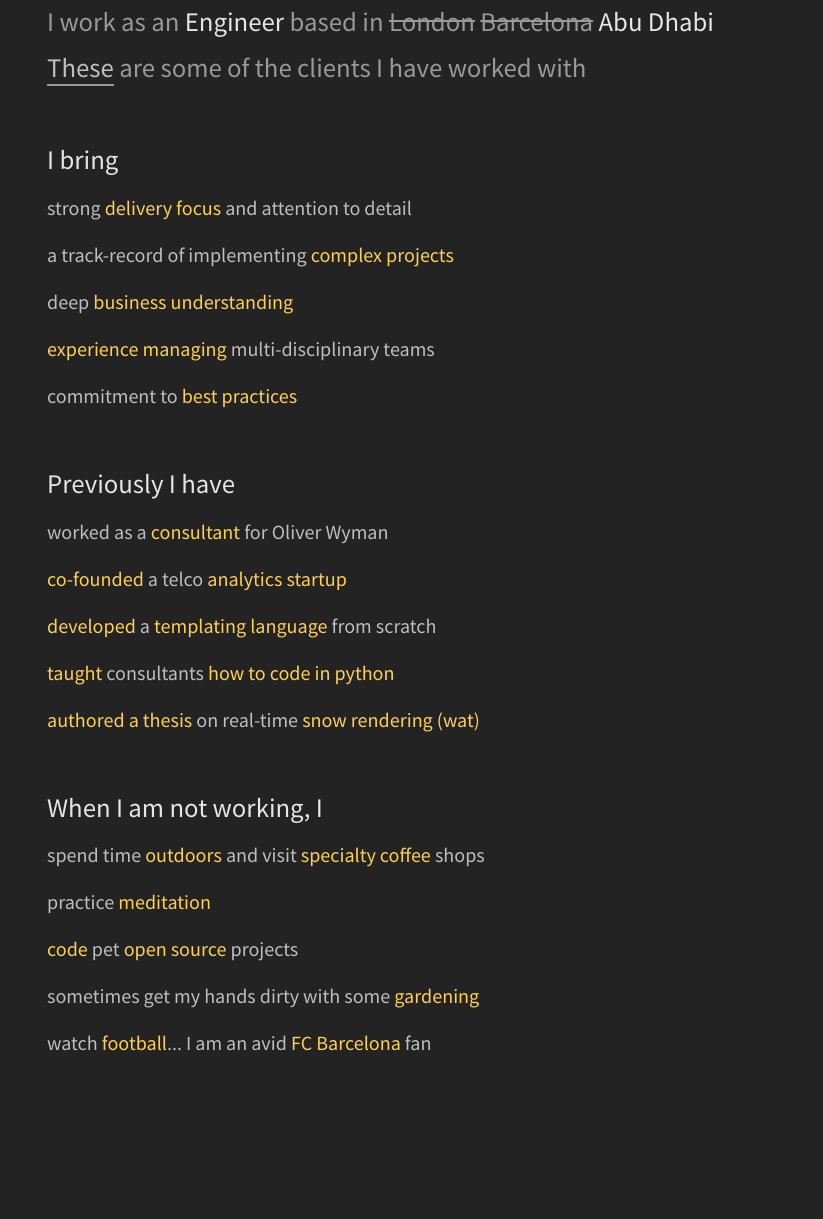
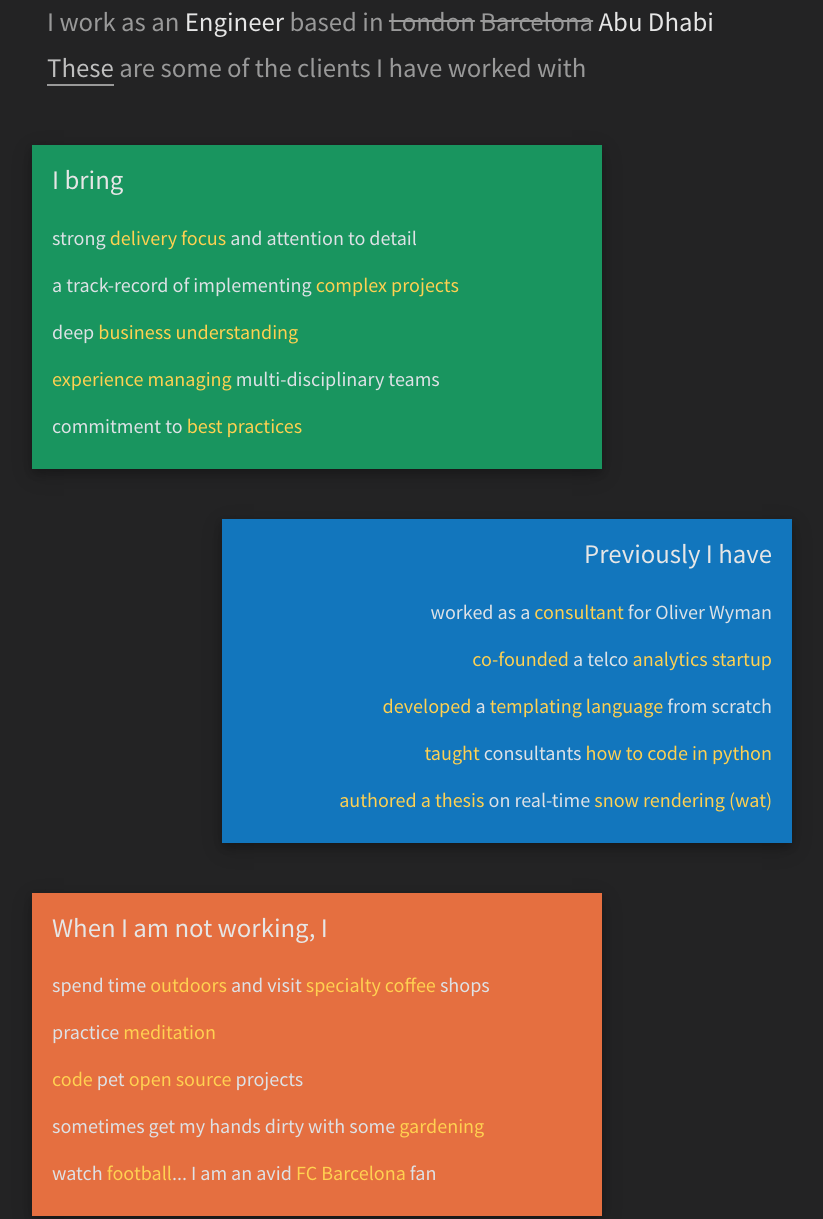
Before and after one commit to jmsmistral/jonathansacramento.com, a React app: page /bio in a window 1280 px wide. Shown: the part 107-1326 px from the top of the page, without its empty margins (228-1051 px from the left). Before the commit the page ends 1223 px from the top, so only its background shows below. Built offline with nearby package versions, Linux system fonts and the light colour scheme; a small style sheet from the web is missing.

Commit message:
Add bio background colour sections (#23)

```diff
--- a/src/client/components/Bio.js
+++ b/src/client/components/Bio.js
@@ -38,154 +38,160 @@ const Bio = () => (
         </Col>
         <Col xs={2}></Col>
 
+
+        {/* Bio Section One */}
         <Col xs={2}></Col>
-        <Col xs={8} className="bio__section text-left">
-          <h2 className="bio__section__title">
-            <span className="bio__section__title__highlight">I bring</span>
+        <Col xs={6} className="bio__section-one text-left">
+          <h2 className="bio__section-one__title">
+            <span className="bio__section-one__title__highlight">I bring</span>
           </h2>
 
-          <p className="bio__section__row">
+          <p className="bio__section-one__row">
             strong
             {' '}
-            <span className="bio__section__highlight">delivery focus</span>
+            <span className="bio__section-one__highlight">delivery focus</span>
             {' '}
               and attention to detail
           </p>
 
-          <p className="bio__section__row">
+          <p className="bio__section-one__row">
               a track-record
             {' '}
               of implementing
             {' '}
-            <span className="bio__section__highlight">complex projects</span>
+            <span className="bio__section-one__highlight">complex projects</span>
           </p>
 
-          <p className="bio__section__row">
+          <p className="bio__section-one__row">
               deep
             {' '}
-            <span className="bio__section__highlight">business understanding</span>
+            <span className="bio__section-one__highlight">business understanding</span>
           </p>
 
-          <p className="bio__section__row">
-            <span className="bio__section__highlight">experience managing</span>
+          <p className="bio__section-one__row">
+            <span className="bio__section-one__highlight">experience managing</span>
             {' '}
               multi-disciplinary teams
           </p>
 
-          <p className="bio__section__row">
+          <p className="bio__section-one__row">
               commitment to
             {' '}
-            <span className="bio__section__highlight">best practices</span>
+            <span className="bio__section-one__highlight">best practices</span>
+          </p>
+        </Col>
+        <Col xs={4}></Col>
+
+
+        {/* Bio Section Two */}
+        <Col xs={4}></Col>
+        <Col xs={6} className="bio__section-two text-right">
+          {/* sample */}
+          <h2 className="bio__section-two__title">
+            <span className="bio__section-two__title__highlight">Previously I have</span>
+          </h2>
+
+          <p className="bio__section-two__row">
+            worked as a
+            {' '}
+            <span className="bio__section-two__highlight">consultant</span>
+            {' '}
+            for Oliver Wyman
+          </p>
+
+          <p className="bio__section-two__row">
+            {' '}
+            <span className="bio__section-two__highlight">co-founded</span>
+            {' '}
+            a telco
+            {' '}
+            <span className="bio__section-two__highlight">analytics startup</span>
+          </p>
+
+          <p className="bio__section-two__row">
+            <span className="bio__section-two__highlight">developed</span>
+            {' '}
+            a
+            {' '}
+            <span className="bio__section-two__highlight">templating language</span>
+            {' '}
+            from scratch
+          </p>
+
+          <p className="bio__section-two__row">
+            <span className="bio__section-two__highlight">taught</span>
+            {' '}
+            consultants
+            {' '}
+            <span className="bio__section-two__highlight">how to code in python</span>
+          </p>
+
+          <p className="bio__section-two__row">
+            <span className="bio__section-two__highlight">authored a thesis</span>
+            {' '}
+            on real-time
+            {' '}
+            <span className="bio__section-two__highlight">snow rendering (wat)</span>
           </p>
         </Col>
         <Col xs={2}></Col>
 
+
+        {/* Bio Section Three */}
         <Col xs={2}></Col>
-        <Col xs={8} className="bio__section text-left">
-          {/* sample */}
-          <h2 className="bio__section__title">
-            <span className="bio__section__title__highlight">Previously I have</span>
+        <Col xs={6} className="bio__section-three text-left">
+          <h2 className="bio__section-three__title">
+            <span className="bio__section-three__title__highlight">When I am not working, I</span>
           </h2>
 
-          <p className="bio__section__row">
-            worked as a
-            {' '}
-            <span className="bio__section__highlight">consultant</span>
-            {' '}
-            for Oliver Wyman
-          </p>
-
-          <p className="bio__section__row">
-            {' '}
-            <span className="bio__section__highlight">co-founded</span>
-            {' '}
-            a telco
-            {' '}
-            <span className="bio__section__highlight">analytics startup</span>
-          </p>
-
-          <p className="bio__section__row">
-            <span className="bio__section__highlight">developed</span>
-            {' '}
-            a
-            {' '}
-            <span className="bio__section__highlight">templating language</span>
-            {' '}
-            from scratch
-          </p>
-
-          <p className="bio__section__row">
-            <span className="bio__section__highlight">taught</span>
-            {' '}
-            consultants
-            {' '}
-            <span className="bio__section__highlight">how to code in python</span>
-          </p>
-
-          <p className="bio__section__row">
-            <span className="bio__section__highlight">authored a thesis</span>
-            {' '}
-            on real-time
-            {' '}
-            <span className="bio__section__highlight">snow rendering (wat)</span>
-          </p>
-        </Col>
-        <Col xs={2}></Col>
-
-        <Col xs={2}></Col>
-        <Col xs={8} className="bio__section text-left">
-          <h2 className="bio__section__title">
-            <span className="bio__section__title__highlight">When I am not working, I</span>
-          </h2>
-
-          <p className="bio__section__row">
+          <p className="bio__section-three__row">
             spend time
             {' '}
-            <span className="bio__section__highlight">outdoors</span>
+            <span className="bio__section-three__highlight">outdoors</span>
             {' '}
             and visit
             {' '}
-            <span className="bio__section__highlight">specialty coffee</span>
+            <span className="bio__section-three__highlight">specialty coffee</span>
             {' '}
             shops
           </p>
 
-          <p className="bio__section__row">
+          <p className="bio__section-three__row">
             practice
             {' '}
-            <span className="bio__section__highlight">meditation</span>
+            <span className="bio__section-three__highlight">meditation</span>
           </p>
 
-          <p className="bio__section__row">
-            <span className="bio__section__highlight">code</span>
+          <p className="bio__section-three__row">
+            <span className="bio__section-three__highlight">code</span>
             {' '}
             pet
             {' '}
-            <span className="bio__section__highlight">open source</span>
+            <span className="bio__section-three__highlight">open source</span>
             {' '}
             projects
           </p>
 
-          <p className="bio__section__row">
+          <p className="bio__section-three__row">
             sometimes get my hands dirty with some
             {' '}
-            <span className="bio__section__highlight">gardening</span>
+            <span className="bio__section-three__highlight">gardening</span>
           </p>
 
-          <p className="bio__section__row">
+          <p className="bio__section-three__row">
             watch
             {' '}
-            <span className="bio__section__highlight">football</span>
+            <span className="bio__section-three__highlight">football</span>
             ...
             {' '}
             I am an avid
             {' '}
-            <span className="bio__section__highlight">FC Barcelona</span>
+            <span className="bio__section-three__highlight">FC Barcelona</span>
             {' '}
             fan
           </p>
         </Col>
-        <Col xs={2}></Col>
+        <Col xs={4}></Col>
 
         <Col xs={12} className="bio__section text-center">
           {/* sample */}
--- a/src/client/styles/components/_bio.scss
+++ b/src/client/styles/components/_bio.scss
@@ -30,7 +30,91 @@
 .bio__section__row {
   margin-top: 2rem;
   margin-bottom: 1rem;
-  color: lighten($foreground-color, 15%);
+  color: #dee2e6;  // Custom colour (not part of pallete)
+}
+
+
+// Bio Section One
+.bio__section-one {
+  margin-top: 5rem;
+  padding: 2rem;
+  background-color: #17ad6bd4;  // Custom colour (not part of pallete)
+  box-shadow: 0 4px 8px 0 rgba(0, 0, 0, 0.2), 0 6px 20px 0 rgba(0, 0, 0, 0.19);
+}
+
+.bio__section-one__title {
+  font-size: $m-size;
+  margin-bottom: 3rem;
+}
+
+.bio__section-one__title__highlight {
+  color: lighten($foreground-color, 30%);
+}
+
+.bio__section-one__highlight {
+  color: $color-pallete-yellow-dark;
+}
+
+.bio__section-one__row {
+  margin-top: 2rem;
+  margin-bottom: 1rem;
+  color: #dee2e6;  // Custom colour (not part of pallete)
+}
+
+
+// Bio Section two
+.bio__section-two {
+  margin-top: 5rem;
+  padding: 2rem;
+  background-color: #0e90ecc4;  // Custom colour (not part of pallete)
+  box-shadow: 0 4px 8px 0 rgba(0, 0, 0, 0.2), 0 6px 20px 0 rgba(0, 0, 0, 0.19);
+}
+
+.bio__section-two__title {
+  font-size: $m-size;
+  margin-bottom: 3rem;
+}
+
+.bio__section-two__title__highlight {
+  color: lighten($foreground-color, 30%);
+}
+
+.bio__section-two__highlight {
+  color: $color-pallete-yellow-dark;
+}
+
+.bio__section-two__row {
+  margin-top: 2rem;
+  margin-bottom: 1rem;
+  color: #dee2e6;  // Custom colour (not part of pallete)
+}
+
+
+// Bio Section three
+.bio__section-three {
+  margin-top: 5rem;
+  padding: 2rem;
+  background-color: $color-pallete-orange;
+  box-shadow: 0 4px 8px 0 rgba(0, 0, 0, 0.2), 0 6px 20px 0 rgba(0, 0, 0, 0.19);
+}
+
+.bio__section-three__title {
+  font-size: $m-size;
+  margin-bottom: 3rem;
+}
+
+.bio__section-three__title__highlight {
+  color: lighten($foreground-color, 30%);
+}
+
+.bio__section-three__highlight {
+  color: $color-pallete-yellow-dark;
+}
+
+.bio__section-three__row {
+  margin-top: 2rem;
+  margin-bottom: 1rem;
+  color: #dee2e6;  // Custom colour (not part of pallete)
 }
 
 
```
Also changed, not shown: 1 other file.
